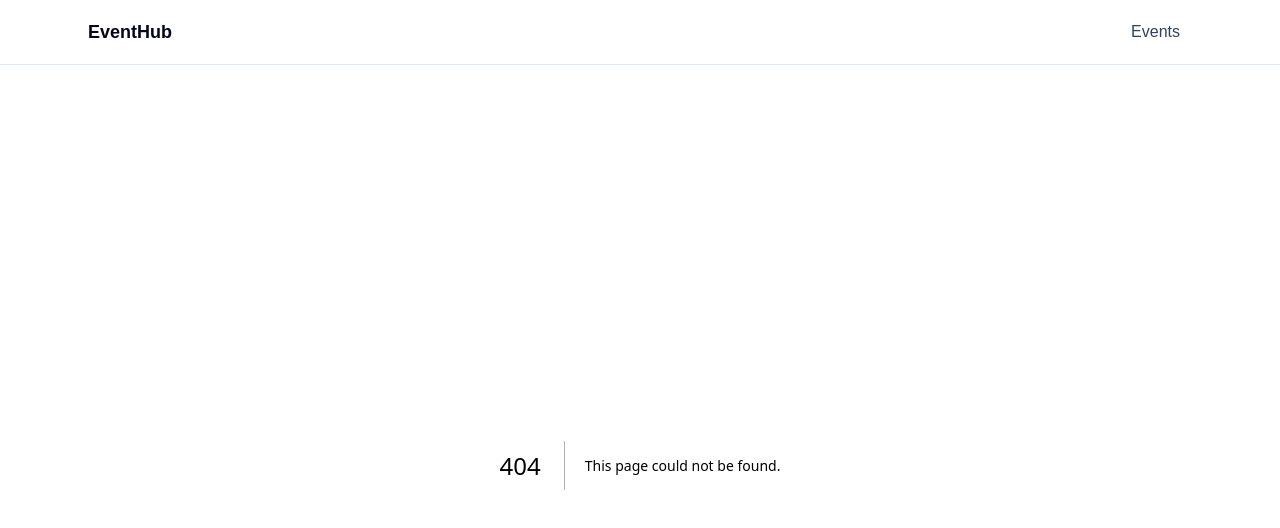
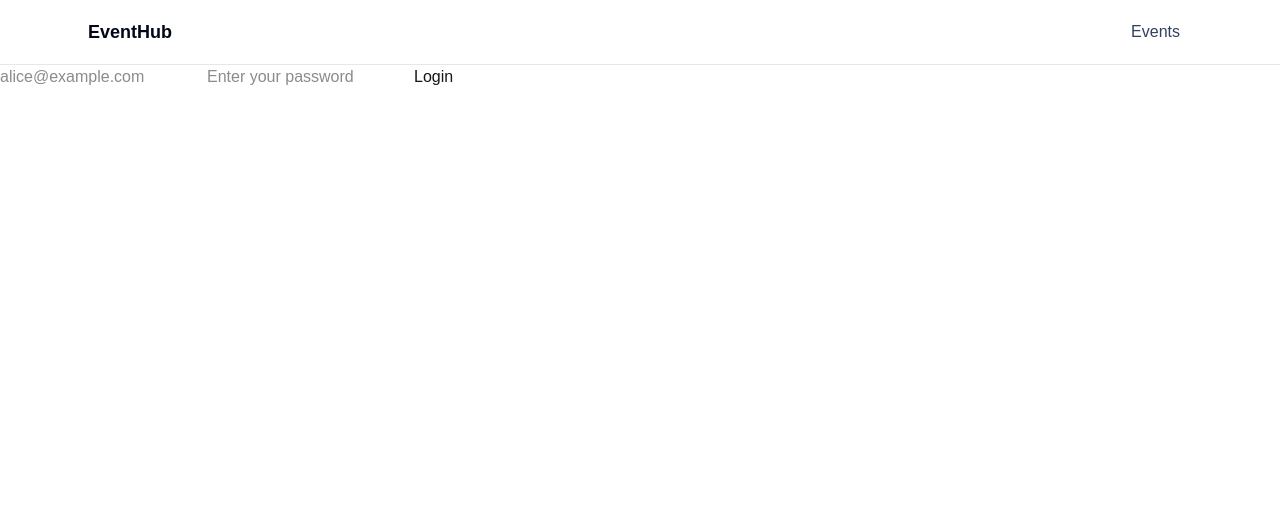
Before and after one commit to muxdz/warwick-eventhub, a Next.js app in the folder frontend/: page /login in a window 1280 px wide. Before the commit this address had no page. Shown: the top 528 px of the page. Built offline with nearby package versions, Linux system fonts and the light colour scheme.

Commit message:
feat: basic login returns token

```diff
--- /dev/null
+++ b/frontend/app/login/page.tsx
@@ -0,0 +1,9 @@
+import LoginForm from "@/components/LoginForm";
+
+export default function LoginPage() {
+    return (
+        <main>
+            <LoginForm />
+        </main>
+    );
+}
--- /dev/null
+++ b/frontend/components/LoginForm.tsx
@@ -0,0 +1,57 @@
+"use client";
+
+import { useState } from "react";
+
+export default function LoginForm() {
+    const [email, setEmail] = useState("");
+    const [password, setPassword] = useState("");
+
+    async function handleLogin(e: React.SubmitEvent) {
+        e.preventDefault();
+
+        const formData = new URLSearchParams();
+        formData.append("username", email);
+        formData.append("password", password);
+
+        const reponse = await fetch (
+            `${process.env.NEXT_PUBLIC_API_URL}/auth/login`,
+            {
+                method: "POST",
+                headers: {
+                    "Content-Type": "application/x-www-form-urlencoded",
+                },
+                body: formData,
+            }
+        );
+
+        const data = await reponse.json();
+
+        if (!reponse.ok) {
+            console.log(data.detail);
+            return;
+        }
+
+        const token = data.access_token;
+        console.log(token);
+    }
+
+    return (
+        <form onSubmit={handleLogin}>
+            <input
+                id="email"
+                type="email"
+                placeholder="alice@example.com"
+                value={email}
+                onChange={(e) => setEmail(e.target.value)}
+            />
+            <input
+                id="password"
+                type="password"
+                placeholder="Enter your password"
+                value={password}
+                onChange={(e) => setPassword(e.target.value)}
+             />
+            <button type="submit">Login</button>
+        </form>
+    );
+}
--- /dev/null
+++ b/frontend/services/auth.ts
@@ -0,0 +1,7 @@
+export async function login(email : string, password : string) {
+    const reponse = await fetch (
+        `${process.env.NEXT_PUBLIC_API_URL}/auth/login`
+    );
+
+    return reponse.json();
+}
```
